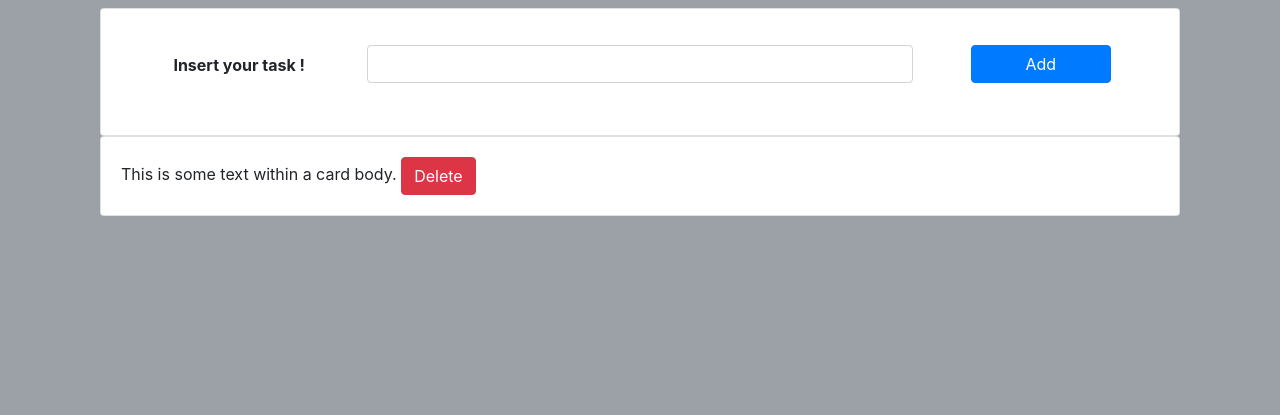
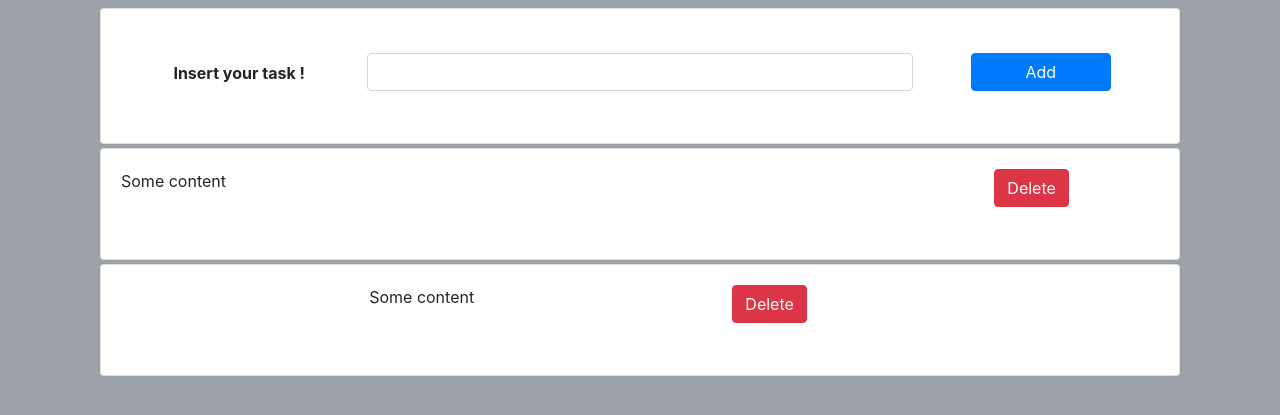
Before and after one commit to gregoryen/django_to_do_app, a Django app: page /new_task/ in a window 1280 px wide. Shown: the part 56-471 px from the top of the page. Run offline with Django 3.2, Linux system fonts and the light colour scheme; some libraries are stand-ins or nearby versions.

Commit message:
add new_task view html

```diff
--- a/todo/templates/todo/index.html
+++ b/todo/templates/todo/index.html
@@ -32,7 +32,7 @@
 
         <div class="container">
             <div class="card mt-2" >
-                <div class="card-body ml-5 mr-5">
+                <div class="card-body mt-2 md-0 ml-5 mr-5">
                     <form class="form-row mt-3" action="{% url 'todo:new_task' %}">
                         {% csrf_token %}
                         <div class="form-group col" style="text-align: center">
--- a/todo/templates/todo/new_task.html
+++ b/todo/templates/todo/new_task.html
@@ -1,12 +1,28 @@
 {% extends 'todo/index.html' %}
 
 {% block content %}
-    <div class="card">
+    <div class="card mt-1">
         <div class="card-body">
-            This is some text within a card body.
-            <button type="button" class="btn btn-danger">
-                Delete
-            </button>
+            <form class="form-row">
+                <div class="form-group col-10">
+                    Some content
+                </div>
+                <div class="form-group col">
+                    <button class="btn btn-danger">Delete</button>
+                </div>
+            </form>
+        </div>
+    </div>
+    <div class="card mt-1">
+        <div class="card-body">
+            <form class="form-row">
+                <div class="form-group col-7" style="text-align: center">
+                    Some content
+                </div>
+                <div class="form-group col">
+                    <button class="btn btn-danger">Delete</button>
+                </div>
+            </form>
         </div>
     </div>
 {% endblock content %}
```
